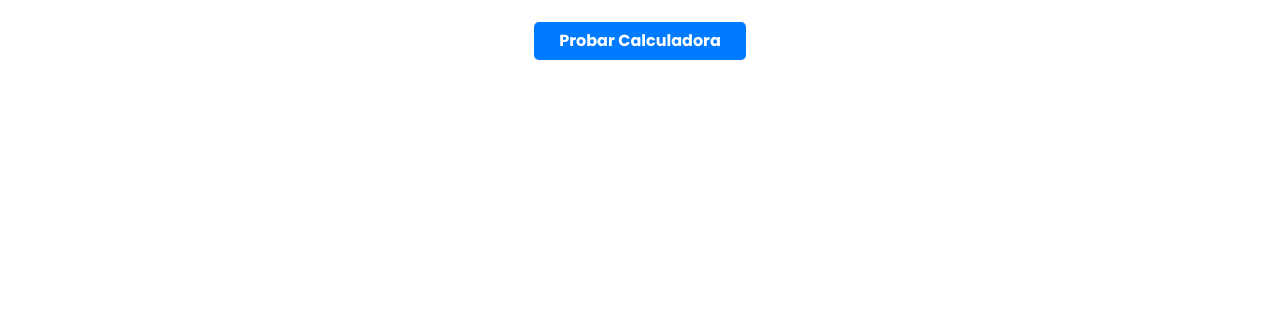
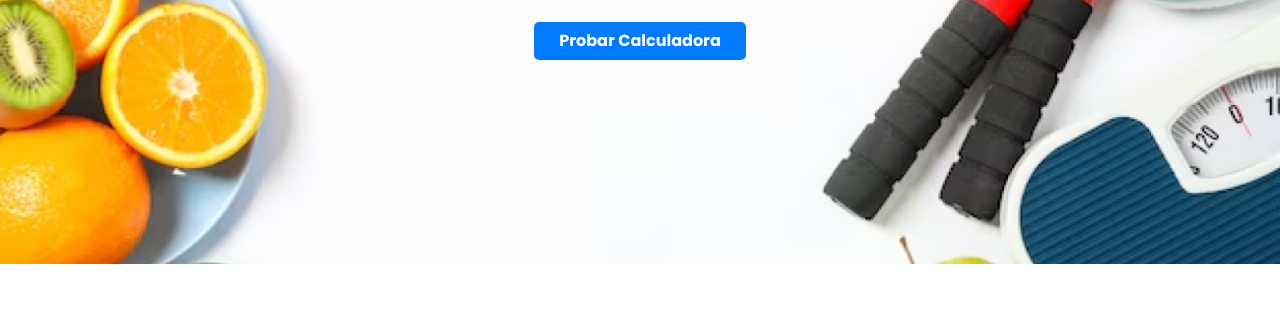
Before and after one commit to jhordi19/wellneshub, a plain HTML site: page index.html in a window 1280 px wide. Shown: the part 296-605 px from the top of the page. Drawn offline with Linux system fonts and the light colour scheme.

Commit message:
Update index.html

```diff
--- a/index.html
+++ b/index.html
@@ -25,7 +25,7 @@
 
 <!-- IMAGEN -->
 <div class="background-image">
-    <img src="imagenes/PENE.jpeg" alt="Imagen de fondo">
+    <img src="imagenes/fondo.jpeg" alt="Imagen de fondo">
 
     <div class="text-overlay">
         <h1>Una buena salud empieza por una buena alimentación</h1>
```
